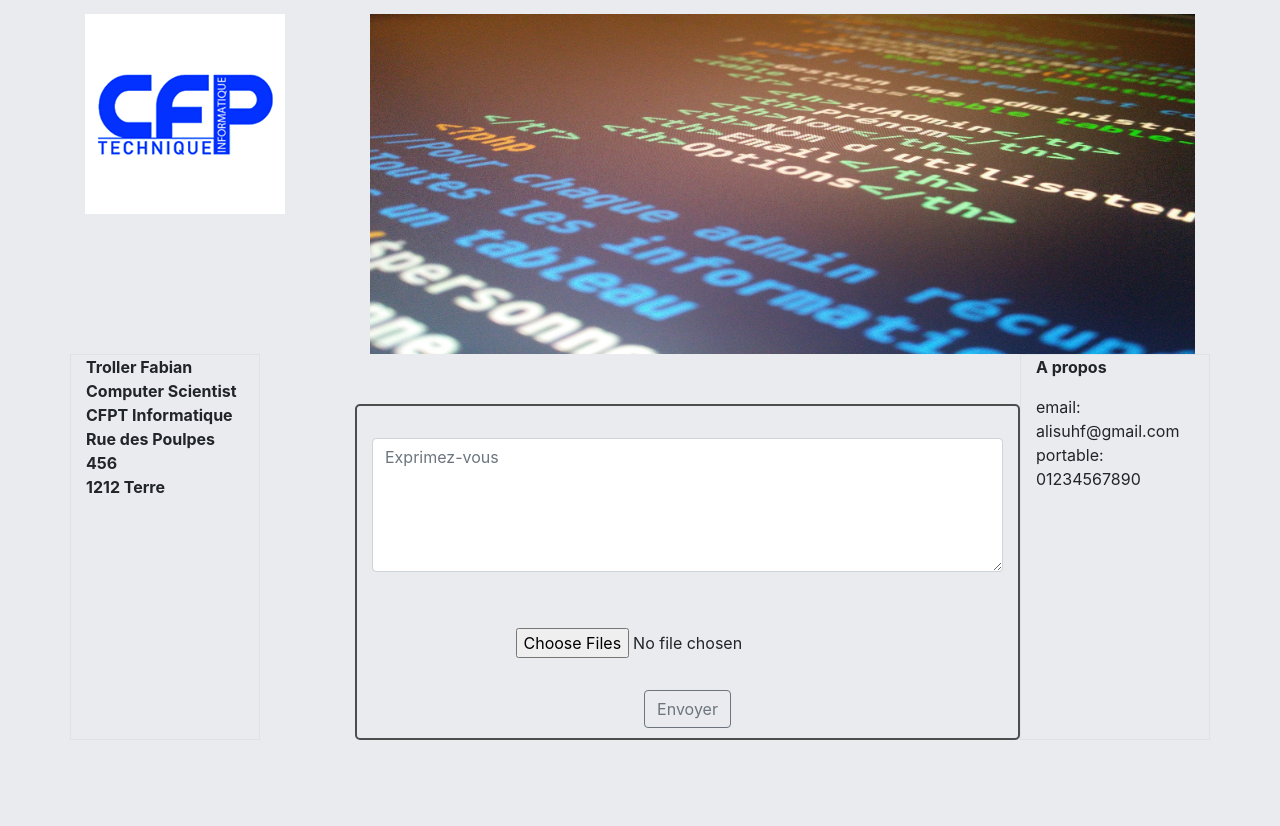
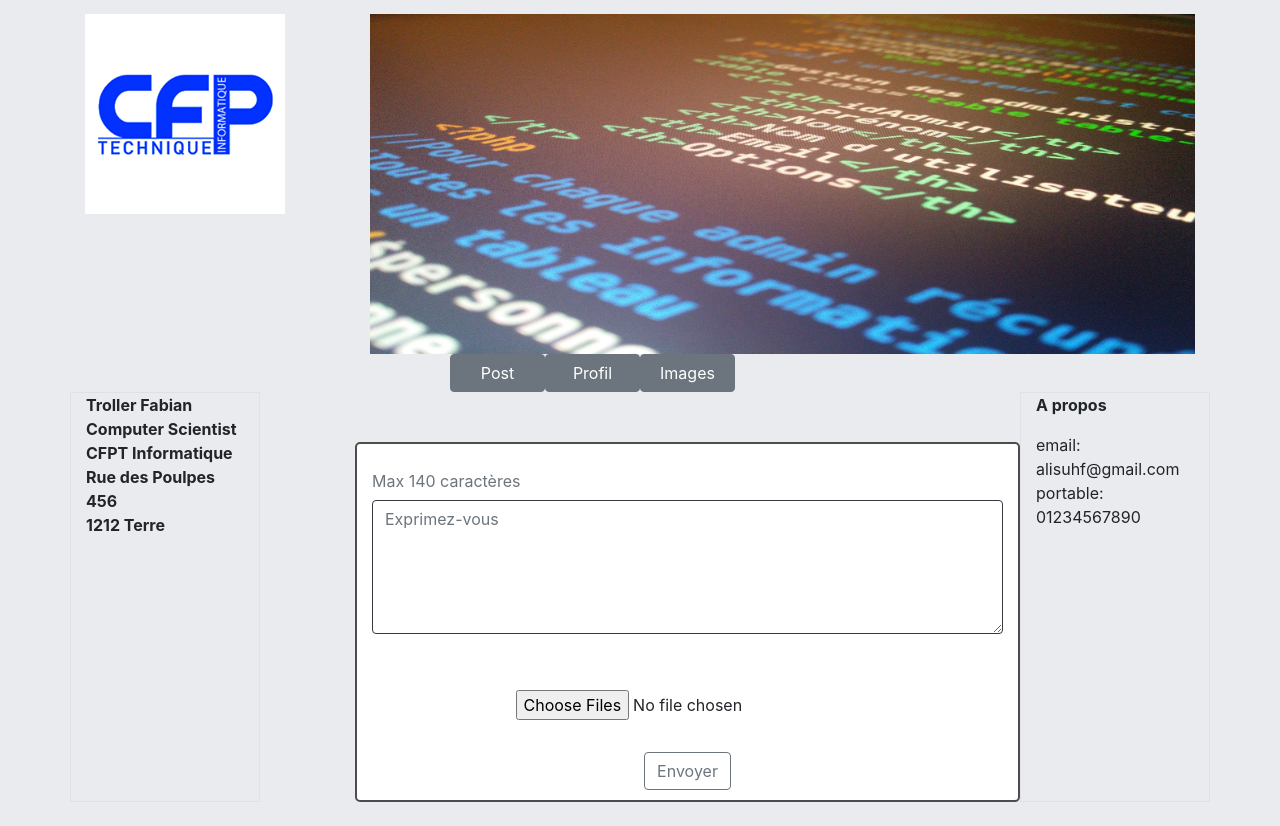
Before and after one commit to Exo-poulpe/Project-Facebook, a PHP site: page / in a window 1280 px wide. Shown: the part 57-883 px from the top of the page. Before the commit the page ends 797 px from the top, so only its background shows below. Run offline with PHP 8.4, Linux system fonts and the light colour scheme; data that the repository does not hold is empty.

Commit message:
Modifi the front view of first page

```diff
--- a/DbFunction.php
+++ b/DbFunction.php
@@ -62,9 +62,9 @@ function getImagesByMessageId($idMessage) // Recupere le message a partir de l'i
 
 function setMessageOnDb($message) // Insere le message taper dans la base de donnée
 {
-  if(strlen($message)>=140)
+  if(strlen($message)>140)
   {
-    return -1;
+    $message = substr($message,0,140);
   }
   $connect = connectToDb();
   $request = $connect->prepare("INSERT INTO messages (message) VALUES (:message)"); // prepare la requete SQL pour envoyer le texte
--- a/Update.php
+++ b/Update.php
@@ -28,7 +28,7 @@ $idMsg = $_GET["idMsg"];
         {
           ?>
           <form action="DeleteImages.php">
-          <img class="col-sm-2 img-fluid mt-2 mb-2 w-25 h-25" src=<?php print("{$Image['path']}"); ?> alt="error" id=<?php echo getIdFromPathImage($Image['path']); ?> >
+          <img class="col-sm-2 img-fluid mt-2 mb-2 w-25 h-25" src=<?php print("{$Image['path']}"); ?> alt="error" id=<?php print($Image['path']); ?> >
           <input class="btn img-fluid" name="path" value=<?php print("{$Image['path']}"); ?> style="position: absolute;background:url('.\\images\\Trash.png');width: 30px;height:30px;color: transparent;background-repeat: no-repeat;" />
         </form>
           <?php
--- a/index.php
+++ b/index.php
@@ -42,7 +42,11 @@
 
 
     </div>
-
+    <div class="row ">
+      <input class="col-sm-1 offset-sm-4 btn btn-secondary" type="button" value="Post"/>
+      <input class="col-sm-1 btn btn-secondary " type="button" value="Profil"/>
+      <input class="col-sm-1 btn btn-secondary " type="button" Value="Images" />
+    </div>
     <!--Formulaire-->
     <div class="row" >
       <div class="col-sm-2 border">
@@ -57,10 +61,12 @@
           <br>
           1212 Terre</b>
         </div>
-        <div class="col-sm-7 offset-sm-1 " style="border : 2px solid #4d4d4d; border-radius: 5px;margin-top: 50px;">
+
+        <div class="col-sm-7 offset-sm-1 bg-white" style="border : 2px solid #4d4d4d; border-radius: 5px;margin-top: 50px;">
           <form method="post" action="PhpServer.php" enctype="multipart/form-data" id="formulaire" class="text-center">
             <br>
-            <textarea rows="5" cols="100" form="formulaire" name="textPost" class="img-fluid form-control mt-2" placeholder="Exprimez-vous"></textarea>
+            <div class="text-secondary " style="text-align:left !important;"> <h5><small>Max 140 caractères</small></h5></div>
+            <textarea rows="5" cols="100" form="formulaire" name="textPost" class="img-fluid form-control mt-2 border-dark" placeholder="Exprimez-vous"></textarea>
             <br>
             <br>
             <input type="file" accept="image/*" multiple name="filePictures[]" class="mt-2"/>
@@ -78,7 +84,7 @@
           </div>
         </div>
 
-        <div class="container">
+        <div class="container ">
           <?php
           $listMessages = getMessagesFromDb();
           //SELECT idMessage from messages WHERE 1
@@ -86,8 +92,8 @@
           foreach ($listMessages as $row) {
             // code...
             ?>
-            <div class="rows center-block text-center" ><!--center-block text-center border border-dark bg-white mt-5 -->
-              <div class="col-sm-7 offset-sm-3 mt-5 center-block text-center" style="border : 2px solid #4d4d4d; border-radius: 5px;">
+            <div class="rows center-block text-center " ><!--center-block text-center border border-dark bg-white mt-5 -->
+              <div class="col-sm-7 offset-sm-3 mt-5 center-block text-center bg-white" style="border : 2px solid #4d4d4d; border-radius: 5px;">
                 <?php
                 date_default_timezone_set("Europe/Zurich");
                 print("<h6 class=\"text-left text-top \" > " . get_current_user() . " </h6>");
```
